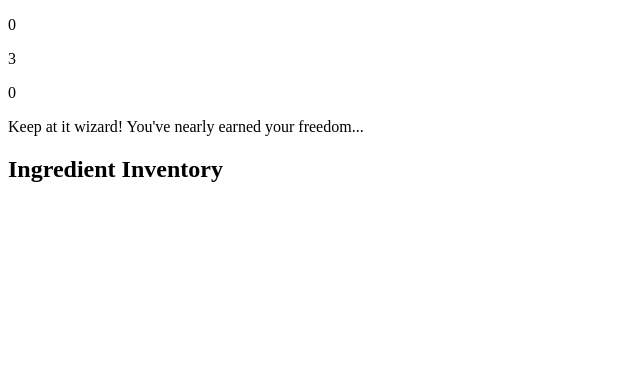
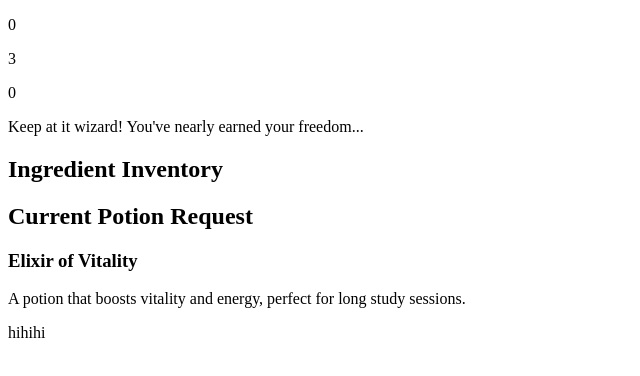
Before and after one commit to shaan-exe/atdp-potionpanic, a Vue app: page / in a window 1280 px wide. Shown: the top 376 px of the page, without its empty margins (0-640 px from the left). Built offline with nearby package versions, Linux system fonts and the light colour scheme.

Commit message:
WORKING - added functionality for potion requests + json data that stores it.

```diff
--- a/src/App.vue
+++ b/src/App.vue
@@ -58,6 +58,8 @@ export default {
     <GameTracker :gameData="gameData"></GameTracker>
     <FeedbackPanel :feedback="gameData.feedback"></FeedbackPanel>
     <IngredientInventory :inventoryData="gameData.inventory"></IngredientInventory>
+    <RequestDisplay></RequestDisplay>
+    hihihi
   </main>
 </template>
 
--- /dev/null
+++ b/src/json/ingredients.json
@@ -0,0 +1,21 @@
+[
+  {
+    "name": "Mandrake Root",
+    "type": "herb",
+    "description": "A root known for its magical properties, often used in potions to enhance learning and memory.",
+    "rarity": "common"
+  },
+  {
+    "name": "Phoenix Feather",
+    "type": "magical",
+    "description": "A feather from a phoenix, known for its regenerative properties and used in potions to boost vitality.",
+    "rarity": "rare"
+  },
+  {
+    "name": "Dragon Scale",
+    "type": "mineral",
+    "description": "A scale from a dragon, prized for its strength and used in potions to enhance physical resilience.",
+    "rarity": "legendary"
+  },
+  {}
+]
--- /dev/null
+++ b/src/json/potionrequests.json
@@ -0,0 +1,20 @@
+[
+  {
+    "name": "Potion of Learning",
+    "ingredients": ["Mandrake Root", "Phoenix Feather", "Dragon Scale"],
+    "rarity": "common",
+    "description": "Your very first potion, made with the help of your mentor. It enhances learning and memory."
+  },
+  {
+    "name": "Elixir of Vitality",
+    "ingredients": ["Phoenix Feather", "Mandrake Root"],
+    "rarity": "rare",
+    "description": "A potion that boosts vitality and energy, perfect for long study sessions."
+  },
+  {
+    "name": "Resilience Brew",
+    "ingredients": ["Dragon Scale", "Phoenix Feather"],
+    "rarity": "legendary",
+    "description": "A powerful potion that enhances physical resilience and strength."
+  }
+]
--- a/src/main-components/RequestDisplay.vue
+++ b/src/main-components/RequestDisplay.vue
@@ -1,21 +1,50 @@
 <script>
+import Ingredients from '../json/ingredients.json'
+import PotionRequests from '../json/potionrequests.json'
+//import math
+
 export default {
   components: {},
   data() {
-    return {}
+    return {
+      PotionRequests: PotionRequests,
+      Ingredients: Ingredients,
+      currentRequest: null,
+    }
   },
   methods: {
-    // generateRequest() Randomly selects a new potion request with a hidden ingredient combo from the JSON of possible potions and returns it.
+    generateRequest() {
+      let randomIndex = Math.floor(Math.random() * this.PotionRequests.length)
+      let request = this.PotionRequests[randomIndex]
+
+      // Make an array of the ingredients in the request
+      let ingredients = request.ingredients
+
+      this.currentRequest = {
+        name: request.name,
+        description: request.description,
+        ingredients: this.Ingredients.filter((ingredient) => ingredients.includes(ingredient.name)),
+      }
+    },
   },
   computed: {
     //will most likely be used to check the current request against the player's inventory to see if they can fulfill it.
   },
-  mounted() {},
+  mounted() {
+    this.generateRequest()
+  },
 }
 </script>
 
 <template>
-  <main></main>
+  <section>
+    <h2>Current Potion Request</h2>
+    <div v-if="currentRequest">
+      <h3>{{ currentRequest.name }}</h3>
+      <p>{{ currentRequest.description }}</p>
+    </div>
+    <p v-else>No current request.</p>
+  </section>
 </template>
 
 <style scoped></style>
```
